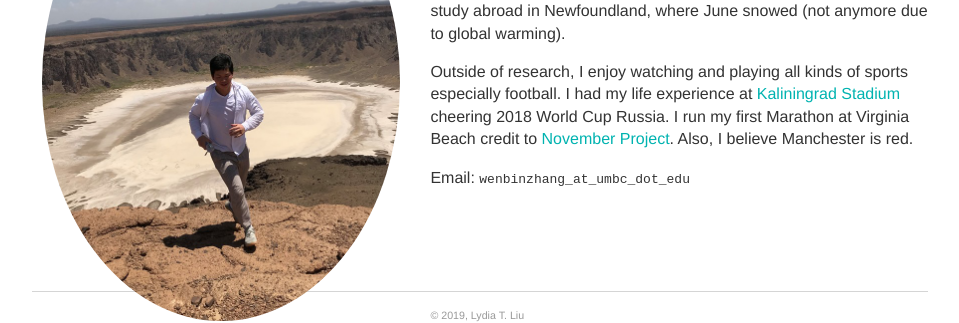
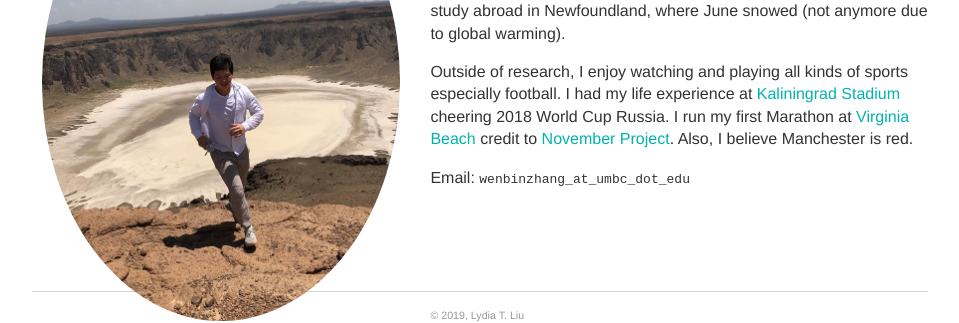
Before and after one commit to vanbanTruong/vanbanTruong.github.io, a Jekyll site: the page built from index.md, in a window 1280 px wide. Shown: the part 375-698 px from the top of the page, without its empty margins (160-1119 px from the left). Built offline with Jekyll 4.4.1, drawn with Linux system fonts in a browser that asks for light colours; part of the change alters nothing that is shown.

```diff
--- a/index.md
+++ b/index.md
@@ -10,6 +10,6 @@ title: Wenbin Zhang | 张雯斌
 
 I am a [Hakka](https://en.wikipedia.org/wiki/Hakka_people) born PhD student at [University of Maryland, Baltimore County](https://www.umbc.edu/). The main focus of my research is on designing machine learning algorithms that have theoretical performance guarantees and social consciousness. Read about my [research](/projects). During my PhD, I also spent time at [L3S Research Center](https://www.l3s.de/de), [University of Milano-Bicocca](https://www.unimib.it/), [King Abdullah University of Science and Technology](https://www.kaust.edu.sa/en), and [Télécom Paris](https://dig.telecom-paristech.fr/blog/). I had four Stendhal syndrome years in Beijing before started my study abroad in Newfoundland, where June snowed (not anymore due to global warming).
 
-Outside of research, I enjoy watching and playing all kinds of sports especially football. I had my life experience at [Kaliningrad Stadium](https://en.wikipedia.org/wiki/Kaliningrad_Stadium) cheering 2018 World Cup Russia. I run my first Marathon at Virginia Beach credit to [November Project](https://november-project.com/baltimore-md/). Also, I believe Manchester is red.
+Outside of research, I enjoy watching and playing all kinds of sports especially football. I had my life experience at [Kaliningrad Stadium](https://en.wikipedia.org/wiki/Kaliningrad_Stadium) cheering 2018 World Cup Russia. I run my first Marathon at [Virginia Beach](https://www.shamrockmarathon.com/) credit to [November Project](https://november-project.com/baltimore-md/). Also, I believe Manchester is red.
 
 Email: `wenbinzhang_at_umbc_dot_edu`
```
